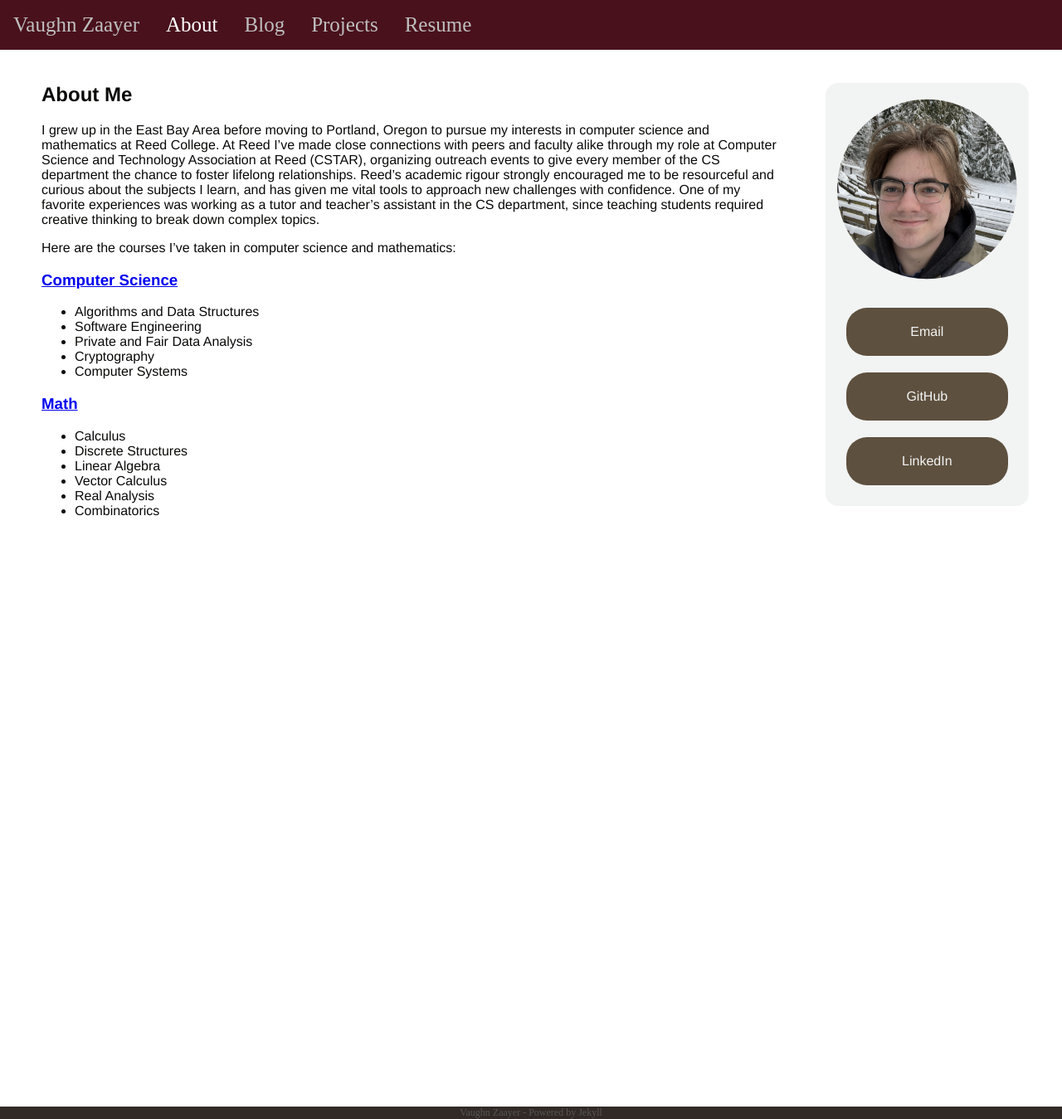
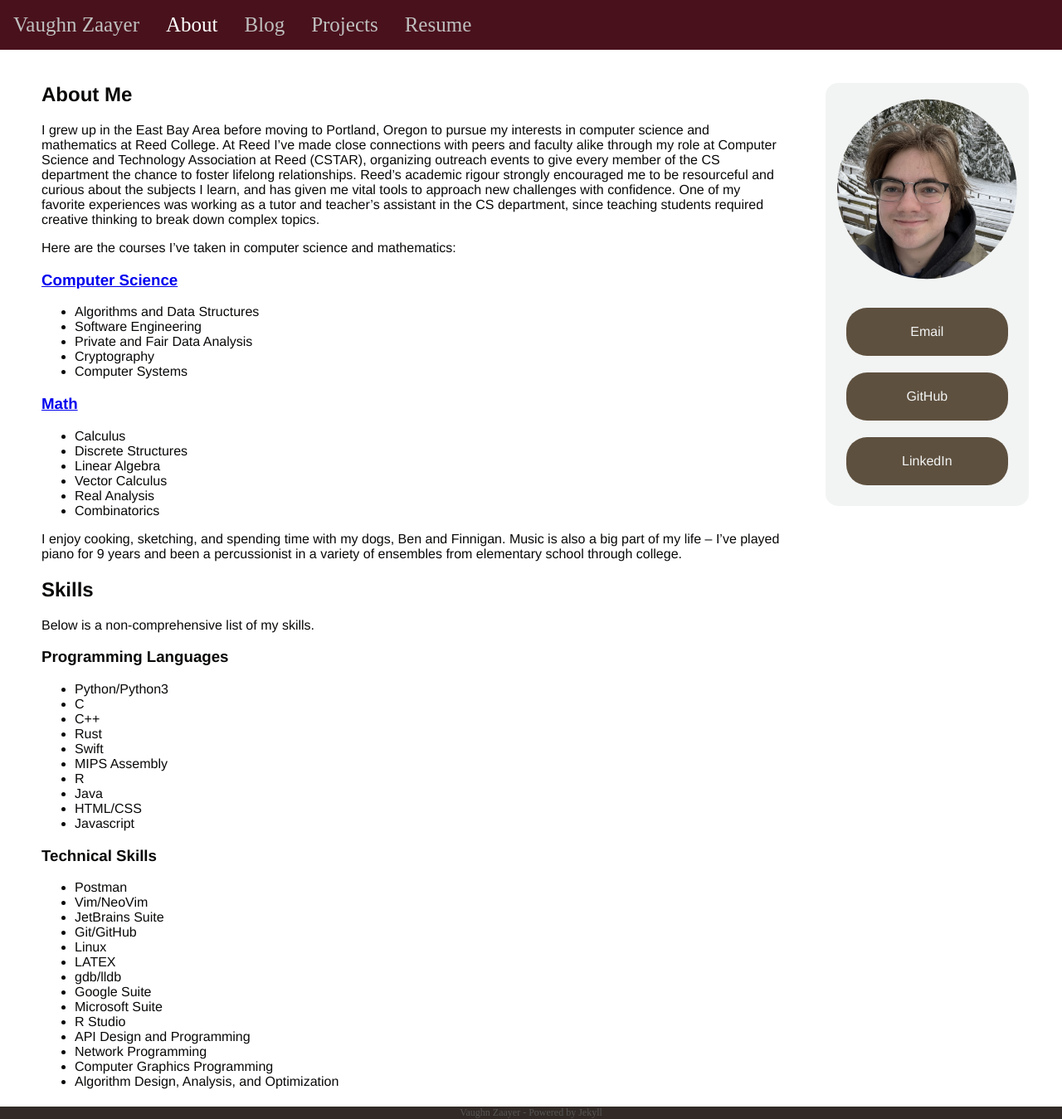
Before and after one commit to vaughnzaayer/vaughnzaayer.github.io, a Jekyll site: the page built from about.md, in a window 1280 px wide and 1349 px high. Shown: the whole window at 83% size. Built offline with Jekyll 4.4.1, drawn with Linux system fonts in a browser that asks for light colours.

Commit message:
more about content, jekyll project

```diff
--- a/about.md
+++ b/about.md
@@ -23,3 +23,35 @@ Here are the courses I've taken in computer science and mathematics:
 - Vector Calculus
 - Real Analysis
 - Combinatorics
+
+I enjoy cooking, sketching, and spending time with my dogs, Ben and Finnigan. Music is also a big part of my life -- I've played piano for 9 years and been a percussionist in a variety of ensembles from elementary school through college.
+
+## Skills
+Below is a non-comprehensive list of my skills.
+### Programming Languages
+- Python/Python3
+- C
+- C++
+- Rust
+- Swift
+- MIPS Assembly
+- R
+- Java
+- HTML/CSS
+- Javascript
+
+### Technical Skills
+- Postman
+- Vim/NeoVim
+- JetBrains Suite
+- Git/GitHub
+- Linux
+- LATEX
+- gdb/lldb
+- Google Suite
+- Microsoft Suite
+- R Studio
+- API Design and Programming
+- Network Programming
+- Computer Graphics Programming
+- Algorithm Design, Analysis, and Optimization
--- a/projects.html
+++ b/projects.html
@@ -13,7 +13,6 @@ title: Projects
 		{% for project in site.projects %}
 			<a class = "project_listing" href="{{ project.url }}">
 				<h3>{{ project.title }}</h3>
-				<p> Hello, World! </p>
 			</a>
 		{% endfor %}
 	</div>
```
Also changed, not shown: _posts/2025-02-16-third.md (+1 -0 lines), _projects/Jekyll_Website.md (+6 -2 lines).
